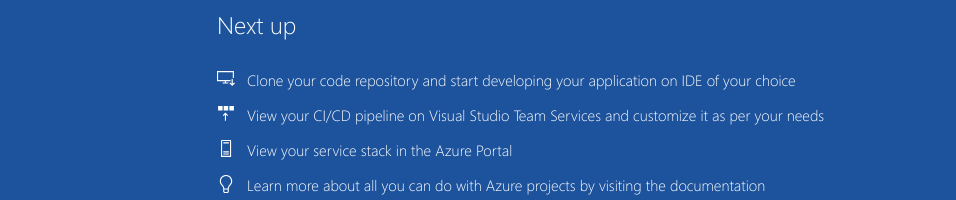
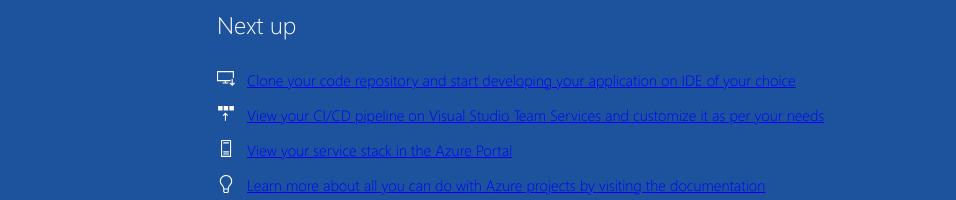
Before and after one commit to AdityaChaganti9/Sourcecode, a plain HTML site: page index.html in a window 1280 px wide. Shown: the part 600-800 px from the top of the page, without its empty margins (8-964 px from the left). Drawn offline with Linux system fonts and the light colour scheme.

Commit message:
Added new changes

```diff
--- a/css/site.css
+++ b/css/site.css
@@ -68,8 +68,8 @@
         }
 
 		.step-text a {
-            color: white;
-			text-decoration: none;
+            color: blue;
+			text-decoration:underline;
         }
 
 		.step-text a:hover {
```
